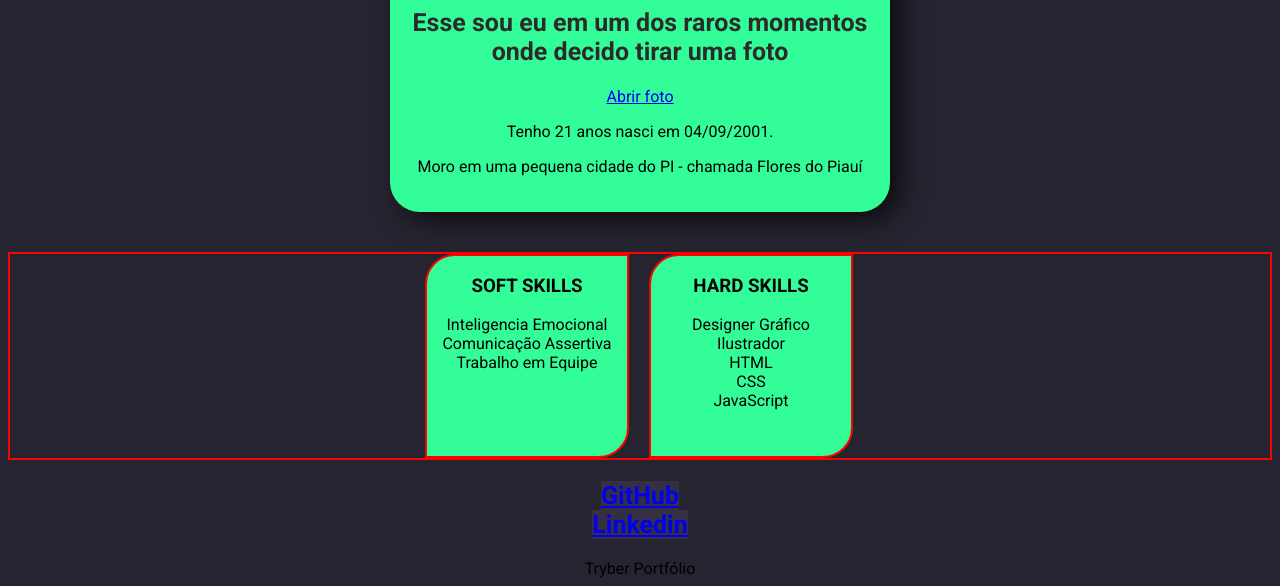
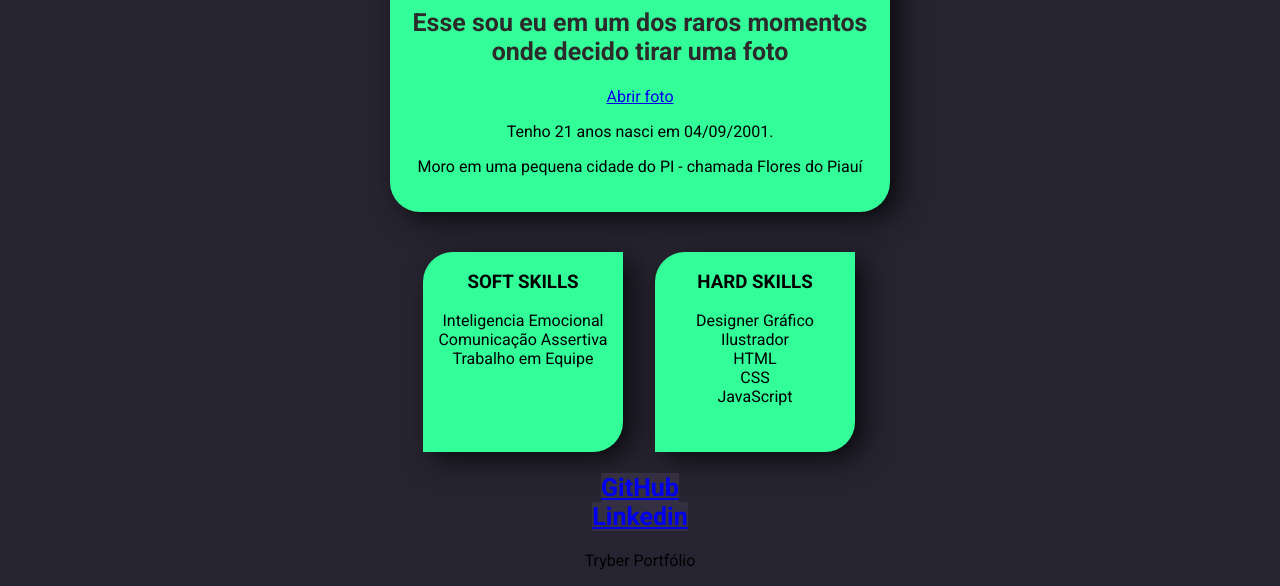
Before and after one commit to JuanAlvess/JuanAlvess.github.io, a plain HTML site: page index.html in a window 1280 px wide. Shown: the part 367-953 px from the top of the page. Drawn offline with Linux system fonts and the light colour scheme.

Commit message:
Trabalhando no portfólio dia-3 run 2

```diff
--- a/style.css
+++ b/style.css
@@ -26,27 +26,29 @@ body {
 }
 .list {
 list-style: none;
-border: 2px solid red;
+/* border: 2px solid red; */
 display: flex;
 }
 .soft-skills{
     display: inline-block;
     background-color: rgb(51, 253, 152);
-    border: 2px solid red;
+    /* border: 2px solid red; */
     margin-right: auto;
     margin-left: 375px;
     width: 200px;
     height: 200px;
     border-radius: 30px 0px;
+    box-shadow:10px 8px 27px 0px rgba(0,0,0,0.71);
 }
 .hard-skills{
     display: inline-block;
     background-color: rgb(51, 253, 152);
-    border: 2px solid red;
+    /* border: 2px solid red; */
     margin-right: 417px;
     width: 200px;
     height: 200px;
     border-radius: 30px 0px;
+    box-shadow:10px 8px 27px 0px rgba(0,0,0,0.71);
 }
 .botão {
     background-color: #343041;
```
